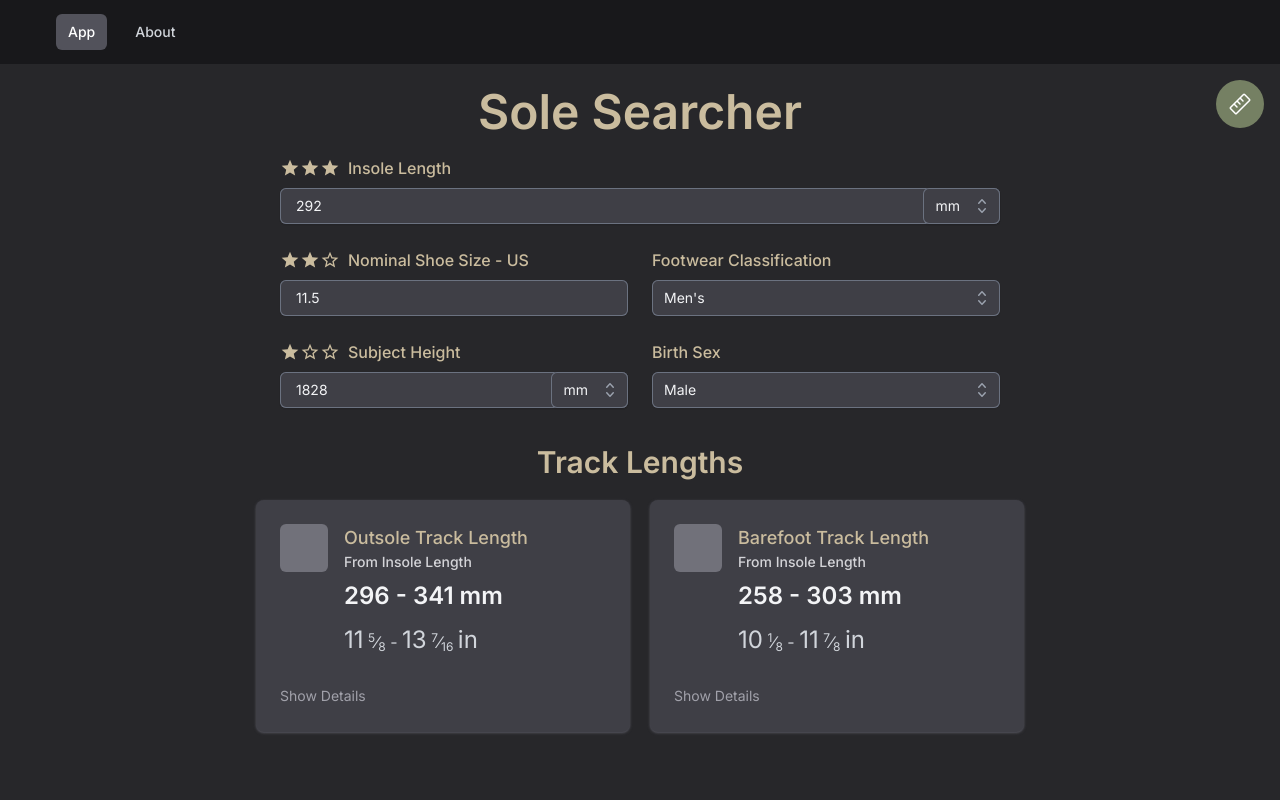
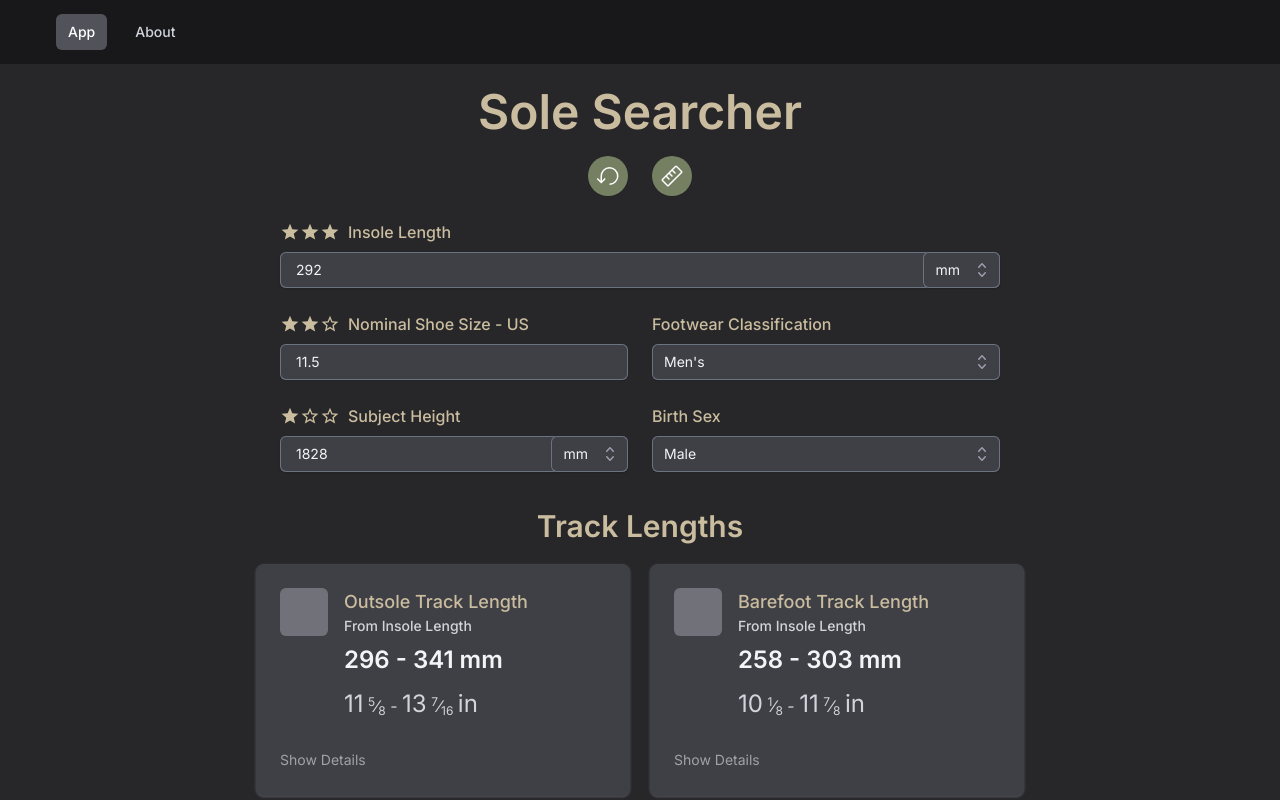
Before and after one commit to briancohan/solesearcher, a Next.js app: page / in a window 1280 px wide. Shown: the top 800 px of the page. Built offline with nearby package versions, Linux system fonts and the light colour scheme; some icons are missing.

Commit message:
reset button

```diff
--- a/src/app/page.tsx
+++ b/src/app/page.tsx
@@ -1,6 +1,8 @@
 'use client'
 import { useEffect, useState } from 'react'
+import { Icon } from '@iconify/react'
 
+import Button from '@/app/server_components/Button'
 import Header from '@/app/server_components/Header'
 import Rating from '@/app/server_components/Rating'
 import DataCard from '@/components/DataCard'
@@ -37,15 +39,29 @@ export default function Home() {
     setMeasurements(results)
   }, [insole, nominal, classification, height, sex, insoleUnit, heightUnit])
 
+  function resetForm() {
+    setInsole(0)
+    setInsoleUnit('mm')
+    setNominal(0)
+    setClassification(classifications[0])
+    setHeight(0)
+    setHeightUnit('mm')
+    setSex(sexes[0])
+  }
+
   return (
     <div>
       <Header as='h1' className='text-5xl text-center'>
         Sole Searcher
       </Header>
 
-      <UnitHelper className='absolute top-4 right-4' />
-
       <form className='flex flex-col max-w-3xl gap-6 px-4 py-5 mx-auto sm:px-6'>
+        <div className='flex justify-center gap-6'>
+          <Button onClick={resetForm}>
+            <Icon icon='carbon:reset' className='w-6 h-6' />
+          </Button>
+          <UnitHelper className='absolute top-4 right-4' />
+        </div>
         <div>
           <InputVariable
             name='insole'
--- /dev/null
+++ b/src/app/server_components/Button.tsx
@@ -0,0 +1,20 @@
+import { Dispatch } from 'react'
+
+interface ButtonProps {
+  children: React.ReactNode
+  onClick: Dispatch<any>
+}
+
+const Button: React.FC<ButtonProps> = ({ children, onClick, ...props }) => {
+  return (
+    <button
+      type='button'
+      className='p-2 text-white rounded-full shadow-sm bg-sole-green hover:bg-sole-tan hover:text-zinc-800 focus-visible:outline focus-visible:outline-2 focus-visible:outline-offset-2 focus-visible:outline-sole-green'
+      onClick={onClick}
+      {...props}>
+      {children}
+    </button>
+  )
+}
+
+export default Button
--- a/src/components/UnitHelper.tsx
+++ b/src/components/UnitHelper.tsx
@@ -2,8 +2,8 @@ import { Fragment, useState } from 'react'
 import { Dialog, Transition } from '@headlessui/react'
 import { Icon } from '@iconify/react'
 import clsx from 'clsx'
-import { twMerge } from 'tailwind-merge'
 
+import Button from '@/app/server_components/Button'
 import floatToFraction from '@/lib/floatToFraction'
 
 interface UnitHelperProps {
@@ -15,11 +15,9 @@ const UnitHelper: React.FC<UnitHelperProps> = ({ className }) => {
 
   return (
     <>
-      <button
-        onClick={() => setOpen(true)}
-        className={twMerge('flex items-center justify-center w-12 h-12 rounded-full bg-sole-green', className)}>
-        <Icon icon='ph:ruler' className='w-6 h-6 text-white' />
-      </button>
+      <Button onClick={() => setOpen(true)}>
+        <Icon icon='ph:ruler' className='w-6 h-6' />
+      </Button>
       <Transition.Root show={open} as={Fragment}>
         <Dialog as='div' className='relative z-10' onClose={setOpen}>
           <Transition.Child
```
